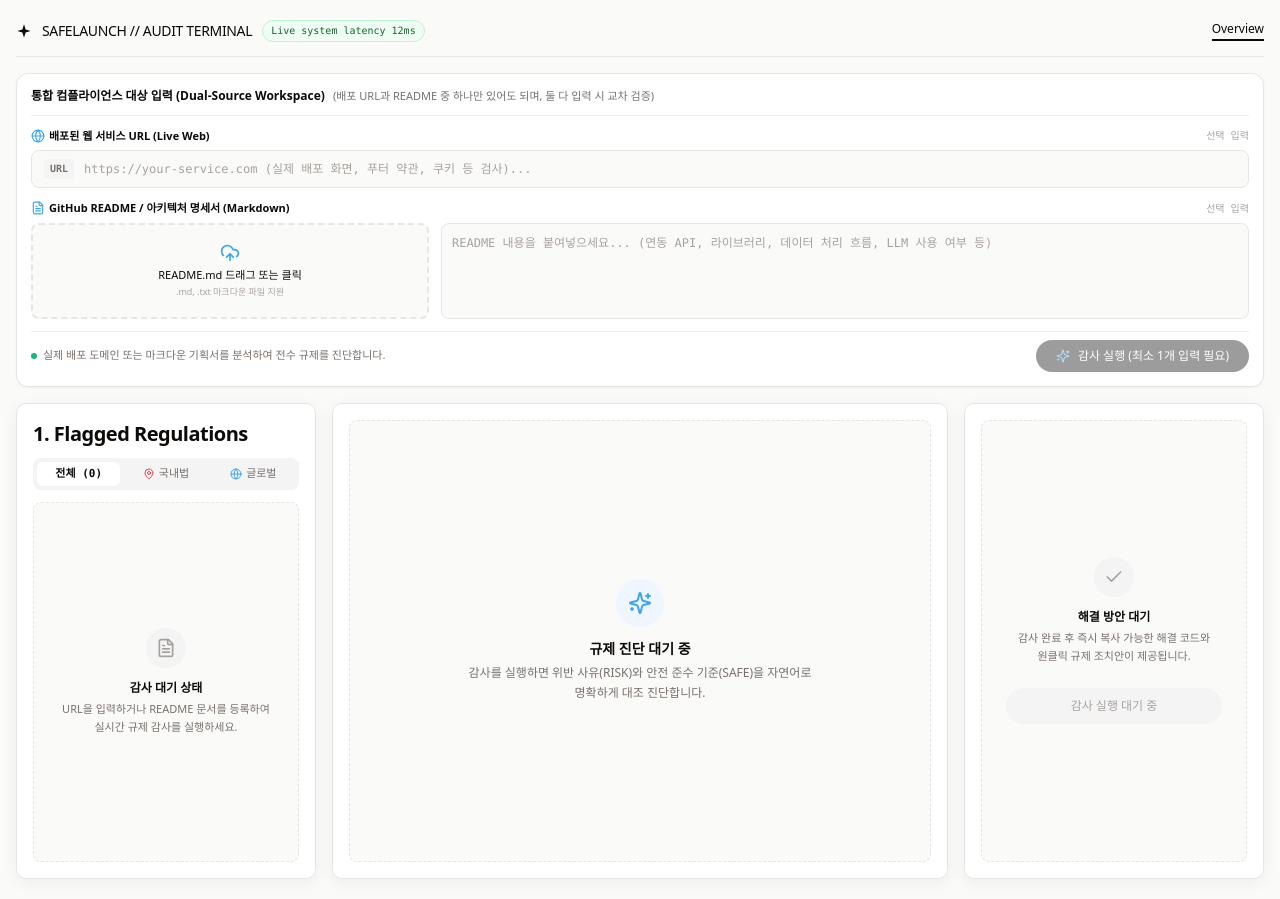
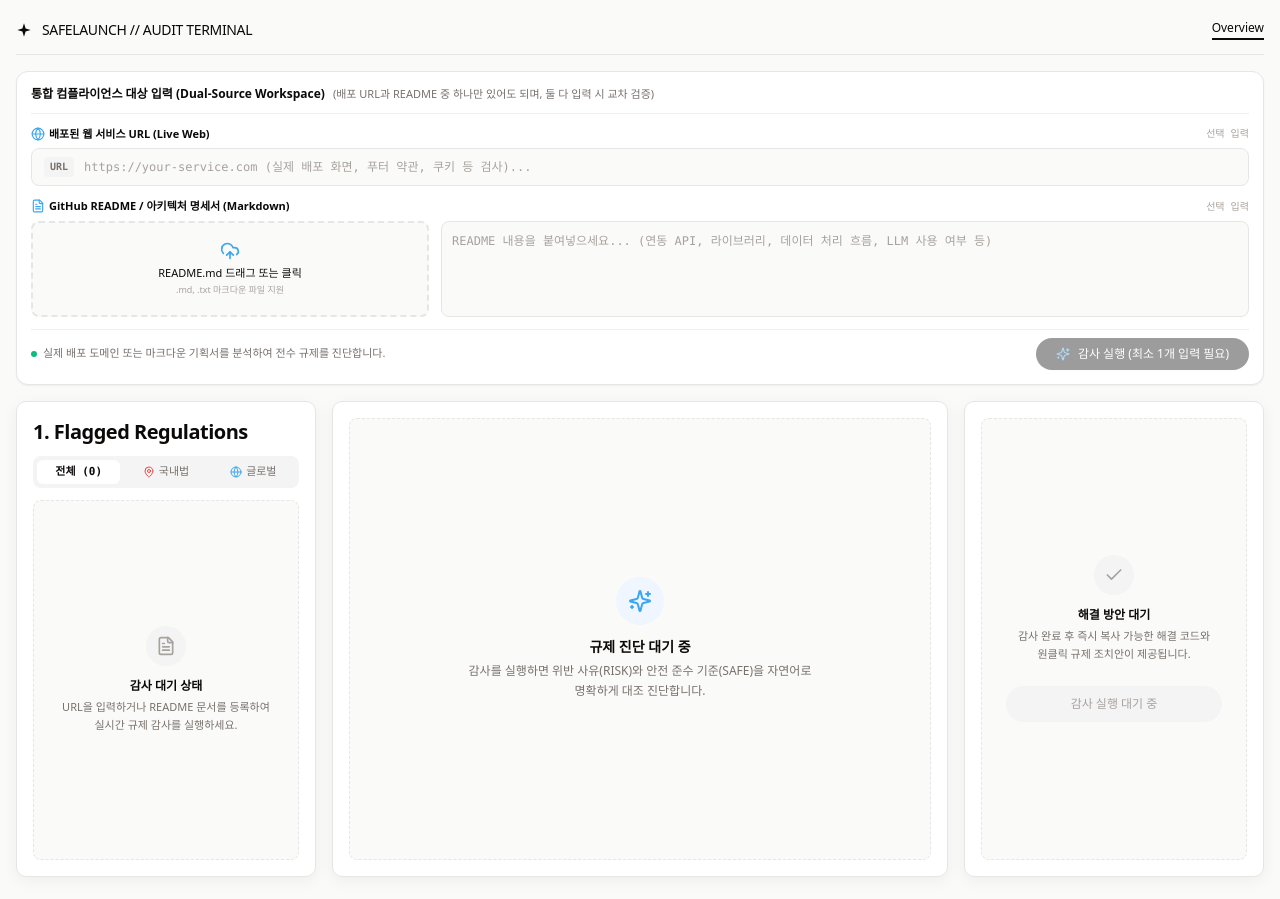
Before and after one commit to hun1105/SafeLaunch, a Next.js app: page / in a window 1280 px wide. Built offline with nearby package versions, Linux system fonts and the light colour scheme.

Commit message:
refactor: remove Live system latency badge from top header

```diff
--- a/app/page.tsx
+++ b/app/page.tsx
@@ -168,9 +168,6 @@ export default function Home() {
           </svg>
           <span className="font-medium tracking-tight text-sm text-[#0c0a09]">
             SAFELAUNCH // AUDIT TERMINAL
-          </span>
-          <span className="px-2 py-0.5 rounded-full bg-[#f0fdf4] border border-[#bbf7d0] text-[#166534] text-[10px] font-mono font-medium">
-            Live system latency 12ms
           </span>
         </div>
 
```
